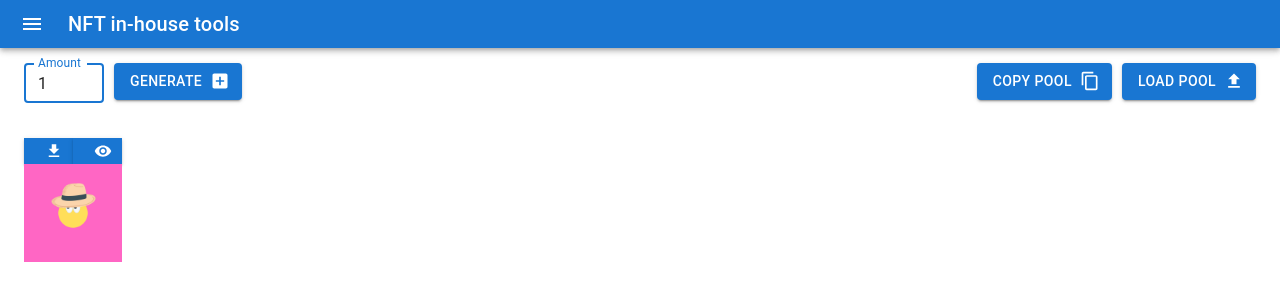
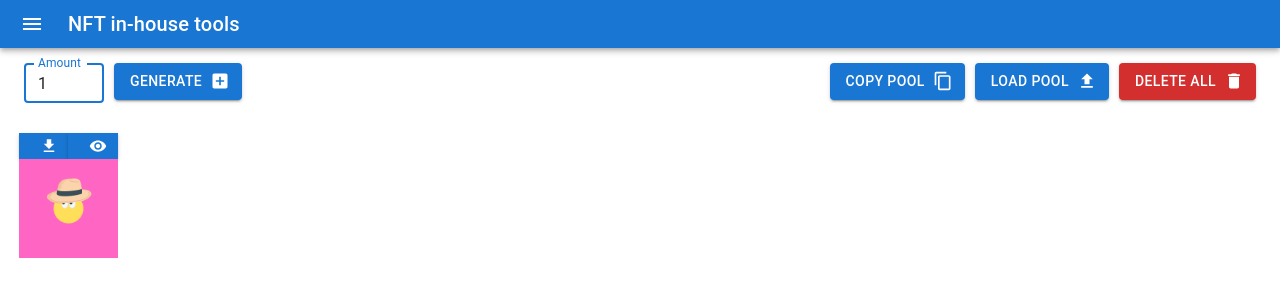
Before and after one commit to boblp/nft-monks, a React (Create React App) app: page /bulk_generator in a window 1280 px wide. Both pictures are taken after a click on the button "GENERATE". Shown: the top 300 px of the page. Built offline with nearby package versions, Linux system fonts and the light colour scheme.

Commit message:
Delete functionality

```diff
--- a/src/pages/BulkGenerator.jsx
+++ b/src/pages/BulkGenerator.jsx
@@ -6,17 +6,22 @@ import { generateNFT } from '../generator/generator';
 import Nft from '../components/Nft';
 import ContentCopyIcon from '@mui/icons-material/ContentCopy';
 import FileUploadIcon from '@mui/icons-material/FileUpload';
+import DeleteIcon from '@mui/icons-material/Delete';
 import Typography from '@mui/material/Typography';
 import Modal from '@mui/material/Modal';
+import IconButton from '@mui/material/IconButton';
 import Box from '@mui/material/Box';
-import '../scss/adminPanel.scss';
 
 export default function BulkGenerator (){
   const [nftPool, setNftPool] = useState([]);
   const [generateAmount, setGenerateAmount] = useState(1);
   const [modalOpen, setModalOpen] = useState(false);
+  const [jsonObj, setJsonObj] = useState('');
+  const [showDelete, setShowDelete] = useState(false);
+  const handleShowDelete = () => setShowDelete(true);
+  const handleHideDelete = () => setShowDelete(false);
+
   const handleModalClose = () => setModalOpen(false);
-  const [jsonObj, setJsonObj] = useState('');
 
   const generate = () => {
     const newNft = generateNFT(generateAmount);
@@ -46,6 +51,16 @@ export default function BulkGenerator (){
     }
   }
 
+  const deleteNft = (index) => {
+    const array = [...nftPool];
+    array.splice(index, 1);
+    setNftPool(array);
+  };
+
+  const deleteAll = () => {
+    setNftPool([]);
+  }
+
   const modalStyle = {
     position: 'absolute',
     top: '50%',
@@ -56,6 +71,16 @@ export default function BulkGenerator (){
     border: '2px solid #000',
     boxShadow: 24,
     p: 4,
+  };
+
+  const deleteIconStyle = {
+    position: 'absolute',
+    zIndex: 99,
+    backgroundColor: 'white',
+    borderRadius: '100%',
+    border: '3px solid #333',
+    padding: '0px',
+    margin: '90% 75%'
   };
 
   return (
@@ -103,15 +128,49 @@ export default function BulkGenerator (){
             >
               Load Pool
             </Button>
+            <Button
+              variant="contained"
+              color="error"
+              endIcon={<DeleteIcon />}
+              sx={{ marginLeft: '10px' }}
+              onClick={() => {
+                deleteAll()
+              }}
+            >
+              Delete All
+            </Button>
           </div>
         </Grid>
+        <Grid container spacing="5">
           {nftPool.map((nft, i) => {
             return (
-            <Grid item xs={4} sm={3} md={2} lg={1} key={i}>
+              <Grid
+                xs={4}
+                sm={3}
+                md={2}
+                lg={1}
+                key={i}
+                item
+                sx={{ position: 'relative' }}
+                onMouseOver={handleShowDelete}
+                onMouseLeave={handleHideDelete}>
+                {showDelete && <IconButton
+                    color="error"
+                    sx={deleteIconStyle}
+                    onClick={() => {
+                      deleteNft(i);
+                    }}
+                  >
+                    <DeleteIcon />
+                  </IconButton>
+                }
                 <Nft key={i} nftObject={nft} controls="true" viewJSON={viewJSON} />
               </Grid>
             )
           })}
+
+          { nftPool.length === 0 && <h4>No Nfts here</h4>}
+        </Grid>
       </Grid>
 
       <Modal
--- a/src/scss/AdminPanel.scss
+++ /dev/null
@@ -1,3 +0,0 @@
-.nft-generate-forms {
-  height: 90vh;
-}
```
Lines whose indentation alone changed are shown as unchanged.
